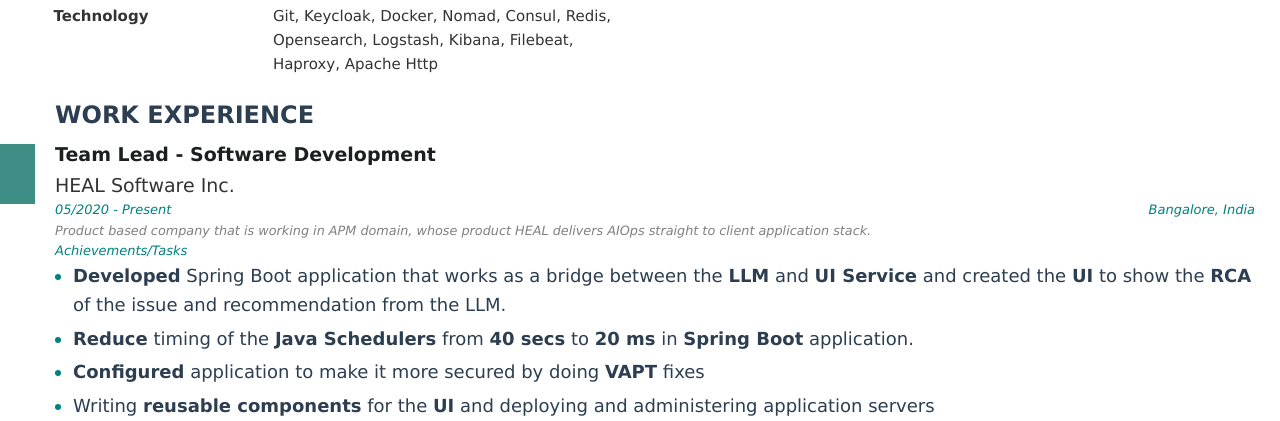
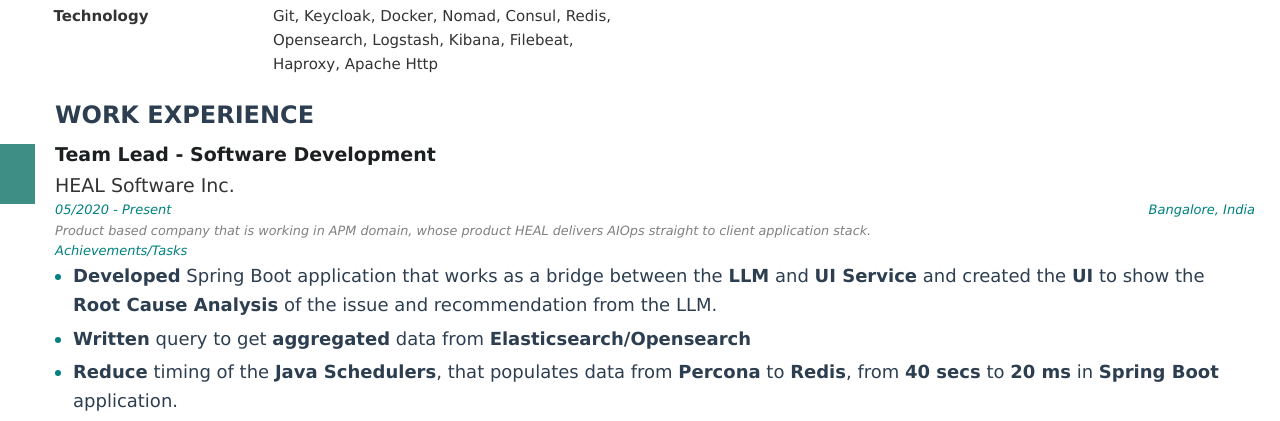
Before and after one commit to souravtyson/resume, a plain HTML site: page index.html in a window 1280 px wide. Shown: the part 523-944 px from the top of the page. Drawn offline with Linux system fonts and the light colour scheme; a web font is replaced by a local one.

Commit message:
added new points to current organization

```diff
--- a/index.html
+++ b/index.html
@@ -99,8 +99,9 @@
                     </div>
                     <span class="location-duration">Achievements/Tasks</span>
                     <ul class="achievements margin-0 job-details-font-size">
-                        <li><strong>Developed</strong> Spring Boot application that works as a bridge between the <strong>LLM</strong> and <strong>UI Service</strong> and created the <strong>UI</strong> to show the <strong>RCA</strong> of the issue and recommendation from the LLM.</li>
-                        <li><strong>Reduce</strong> timing of the <strong>Java Schedulers</strong> from <strong>40 secs</strong> to <strong>20 ms</strong> in <strong>Spring Boot</strong> application.</li>
+                        <li><strong>Developed</strong> Spring Boot application that works as a bridge between the <strong>LLM</strong> and <strong>UI Service</strong> and created the <strong>UI</strong> to show the <strong>Root Cause Analysis</strong> of the issue and recommendation from the LLM.</li>
+                        <li><strong>Written</strong> query to get <strong>aggregated</strong> data from <strong>Elasticsearch/Opensearch</strong></li>
+                        <li><strong>Reduce</strong> timing of the <strong>Java Schedulers</strong>, that populates data from <strong>Percona</strong> to <strong>Redis</strong>, from <strong>40 secs</strong> to <strong>20 ms</strong> in <strong>Spring Boot</strong> application.</li>
                         <li><strong>Configured</strong> application to make it more secured by doing <strong>VAPT</strong> fixes</li>
                         <li>Writing <strong>reusable components</strong> for the <strong>UI</strong> and deploying and administering application servers</li>
                         <li>Creation of chat based UI to show messages sent by the Business WhatsApp number & alerts
```
